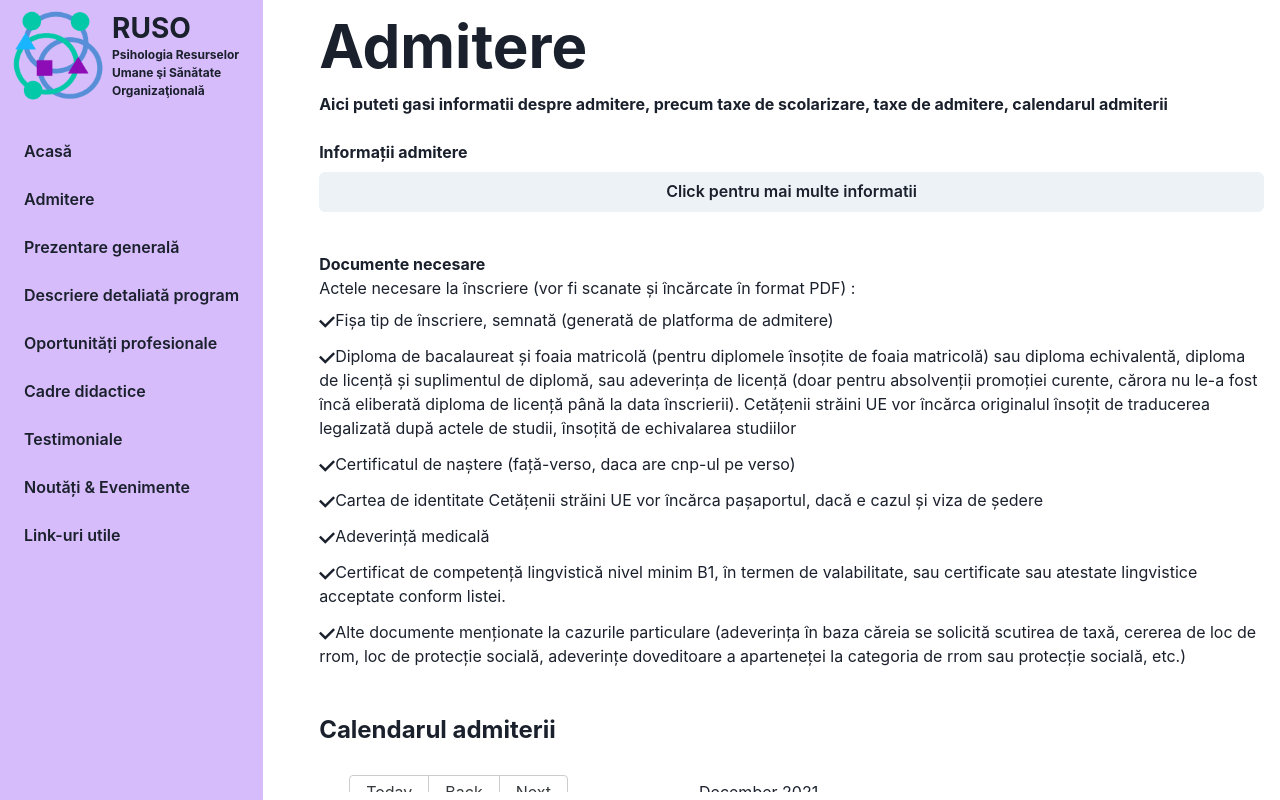
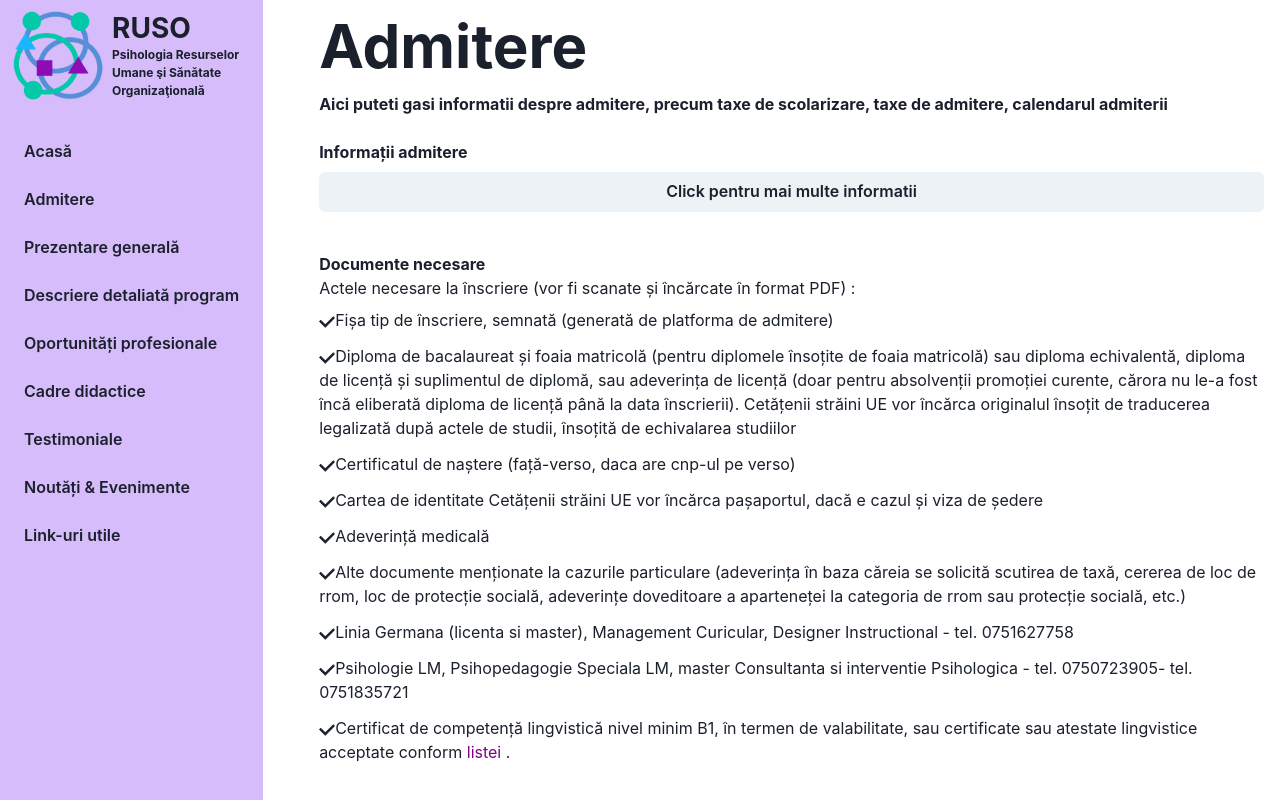
Before and after one commit to Radutiu-Horatiu/ioc-russo, a React (Create React App) app: page /applications in a window 1280 px wide. Built offline with nearby package versions, Linux system fonts and the light colour scheme.

Commit message:
Created arrays

```diff
--- a/src/screens/ApplicationsScreen/ApplicationsScreen.jsx
+++ b/src/screens/ApplicationsScreen/ApplicationsScreen.jsx
@@ -67,6 +67,56 @@ const events = [
 
 function Slider() {
   const { isOpen, onToggle } = useDisclosure()
+  const information = [
+    {
+      text: "Date de contact pe perioada admiterii 2021:",
+    },
+    {
+      text: "Oficiul permanent al admiterii - 0264405337 interval 9.00-13.00",
+    },
+    {
+      text: "email: admitere.psiedu@ubbcluj.ro",
+    },
+    {
+      text: "Psihologie LR- tel.0752587616",
+    },
+    {
+      text: "Psihopedagogie Speciala, master MCA, TLA  - tel. 0752478420",
+    },
+    {
+      text: "Pedagogie, PIPP LR, Master Consiliere Scolara si Asistenta Psihopedagogica. Management Educational - tel. 0752563311",
+    },
+    {
+      text: "Linia Germana (licenta si master), Management Curicular, Designer Instructional  - tel. 0751627758",
+    },
+    {
+      text: "Psihologie LM, Psihopedagogie Speciala LM, master Consultanta si interventie Psihologica  - tel. 0750723905- tel. 0751835721",
+    },
+    {
+      text: "PIPP LM, master Metode si practici alternative in învătământul primar si prescolar LM, Strategii de învățare eficientă (Odorheiu-Secuiesc) LM",
+    },
+    {
+      text: "Mastere Psihologie - tel. 0751330993",
+    },
+    {
+      text: "Probleme legate de aplicatia de admitere online linia romana - tel.  0752618909 interval 9.00-13.00",
+    },
+    {
+      text: "Probleme legate de aplicatia de admitere online linia maghiara - tel.  0752434337 interval 9.00-13.00",
+    },
+    {
+      text: "Casierie Sindicatelor 7 - 0264405300, int.5516",
+    },
+    {
+      text: "Modul pedagogic (DPPD) tel. 0264597000",
+    },
+    {
+      text: "Casierie Sindicatelor - tel.0264405300 int.5516",
+    },
+    {
+      text: "Candidatii care au glisat de la taxa la buget pot cere returnarea taxei dupa 1 octombrie 2021.",
+    },
+  ];
 
   return (
     <>
@@ -81,54 +131,11 @@ function Slider() {
           shadow='md'
         >
             <Flex direction="column">
-              <Text>
-              Date de contact pe perioada admiterii 2021:
-              </Text>
-              <Text>
-                Oficiul permanent al admiterii - 0264405337 interval 9.00-13.00
-              </Text>
-              <Text>
-                email: admitere.psiedu@ubbcluj.ro
-              </Text>
-              <Text>
-                Psihologie LR- tel.0752587616
-              </Text>
-              <Text>
-                Psihopedagogie Speciala, master MCA, TLA  - tel. 0752478420
-              </Text>
-              <Text>
-                Pedagogie, PIPP LR, Master Consiliere Scolara si Asistenta Psihopedagogica. Management Educational - tel. 0752563311
-              </Text>
-              <Text>
-                Linia Germana (licenta si master), Management Curicular, Designer Instructional  - tel. 0751627758
-              </Text>
-              <Text>
-                Psihologie LM, Psihopedagogie Speciala LM, master Consultanta si interventie Psihologica  - tel. 0750723905- tel. 0751835721
-              </Text>
-              <Text>
-                PIPP LM, master Metode si practici alternative in învătământul primar si prescolar LM, Strategii de învățare eficientă (Odorheiu-Secuiesc) LM
-              </Text>
-              <Text>
-                Mastere Psihologie - tel. 0751330993
-              </Text>
-              <Text>
-                Probleme legate de aplicatia de admitere online linia romana - tel.  0752618909 interval 9.00-13.00
-              </Text>
-              <Text>
-                Probleme legate de aplicatia de admitere online linia maghiara - tel.  0752434337 interval 9.00-13.00
-              </Text>
-              <Text>
-                Casierie Sindicatelor 7 - 0264405300, int.5516
-              </Text>
-              <Text>
-                Modul pedagogic (DPPD) tel. 0264597000
-              </Text>
-              <Text>
-                Casierie Sindicatelor - tel.0264405300 int.5516
-              </Text>
-              <Text>
-                Candidatii care au glisat de la taxa la buget pot cere returnarea taxei dupa 1 octombrie 2021.
-              </Text>
+              {information.map((obj) => (
+                <Text>
+                  {obj.text}
+                </Text>
+              ))}
             </Flex>
         </Box>
       </Slide>
@@ -137,6 +144,32 @@ function Slider() {
 }
 
 export default function ApplicationsScreen() {
+  const necessaryDocuments = [
+    {
+      text: "Fișa tip de înscriere, semnată (generată de platforma de admitere)",
+    },
+    {
+      text: "Diploma de bacalaureat și foaia matricolă (pentru diplomele însoțite de foaia matricolă) sau diploma echivalentă, diploma de licență și suplimentul de diplomă, sau adeverința de licență (doar pentru absolvenții promoției curente, cărora nu le-a fost încă eliberată diploma de licență până la data înscrierii). Cetățenii străini UE vor încărca originalul însoțit de traducerea legalizată după actele de studii, însoțită de echivalarea studiilor",
+    },
+    {
+      text: "Certificatul de naștere (față-verso, daca are cnp-ul pe verso)",
+    },
+    {
+      text: "Cartea de identitate Cetățenii străini UE vor încărca pașaportul, dacă e cazul și viza de ședere",
+    },
+    {
+      text: "Adeverință medicală",
+    },
+    {
+      text: "Alte documente menționate la cazurile particulare (adeverința în baza căreia se solicită scutirea de taxă, cererea de loc de rrom, loc de protecție socială, adeverințe doveditoare a aparteneței la categoria de rrom sau protecție socială, etc.)",
+    },
+    {
+      text: "Linia Germana (licenta si master), Management Curicular, Designer Instructional  - tel. 0751627758",
+    },
+    {
+      text: "Psihologie LM, Psihopedagogie Speciala LM, master Consultanta si interventie Psihologica  - tel. 0750723905- tel. 0751835721",
+    },
+  ];
   return (
     <ScreenTemplate
       title={"Admitere"}
@@ -156,35 +189,17 @@ export default function ApplicationsScreen() {
             "Actele necesare la înscriere (vor fi scanate și încărcate în format PDF) :",
           component: (
             <List spacing={3}>
-              <ListItem>
-               <CheckIcon />
-               Fișa tip de înscriere, semnată (generată de platforma de admitere)
-              </ListItem>
-              <ListItem>
-                <CheckIcon/>
-                Diploma de bacalaureat și foaia matricolă (pentru diplomele însoțite de foaia matricolă) sau diploma echivalentă, diploma de licență și suplimentul de diplomă, sau adeverința de licență (doar pentru absolvenții promoției curente, cărora nu le-a fost încă eliberată diploma de licență până la data înscrierii). Cetățenii străini UE vor încărca originalul însoțit de traducerea legalizată după actele de studii, însoțită de echivalarea studiilor
-              </ListItem>
-              <ListItem>
-                <CheckIcon/>
-                Certificatul de naștere (față-verso, daca are cnp-ul pe verso)
-              </ListItem>
-              <ListItem>
-                <CheckIcon/>
-                Cartea de identitate Cetățenii străini UE vor încărca pașaportul, dacă e cazul și viza de ședere
-              </ListItem>
-              <ListItem>
-                <CheckIcon/>
-                Adeverință medicală
-              </ListItem>
+              {necessaryDocuments.map((obj) => (
+                <ListItem>
+                  <CheckIcon />
+                  {obj.text}
+                </ListItem>
+              ))}
               <ListItem>
                 <Text>
                 <CheckIcon/>
-                Certificat de competență lingvistică nivel minim B1, în termen de valabilitate, sau certificate sau atestate lingvistice acceptate conform <Link href='https://psiedu.ubbcluj.ro/51-competenta-lingvistica' color='teal.500'>listei</Link>.
+                Certificat de competență lingvistică nivel minim B1, în termen de valabilitate, sau certificate sau atestate lingvistice acceptate conform <a href='https://psiedu.ubbcluj.ro/51-competenta-lingvistica' style={{color: "purple"}}>listei </a>.
                 </Text>
-              </ListItem>
-              <ListItem>
-                <CheckIcon/>
-                Alte documente menționate la cazurile particulare (adeverința în baza căreia se solicită scutirea de taxă, cererea de loc de rrom, loc de protecție socială, adeverințe doveditoare a aparteneței la categoria de rrom sau protecție socială, etc.)
               </ListItem>
             </List>
           ),
@@ -206,7 +221,7 @@ export default function ApplicationsScreen() {
                   start,
                   end,
                   isSelected,
-                  style: { backgroundColor: "purple" },
+                  style: { backgroundColor: "#D6BCFA" },
                 })}
               />
             </Flex>
```
